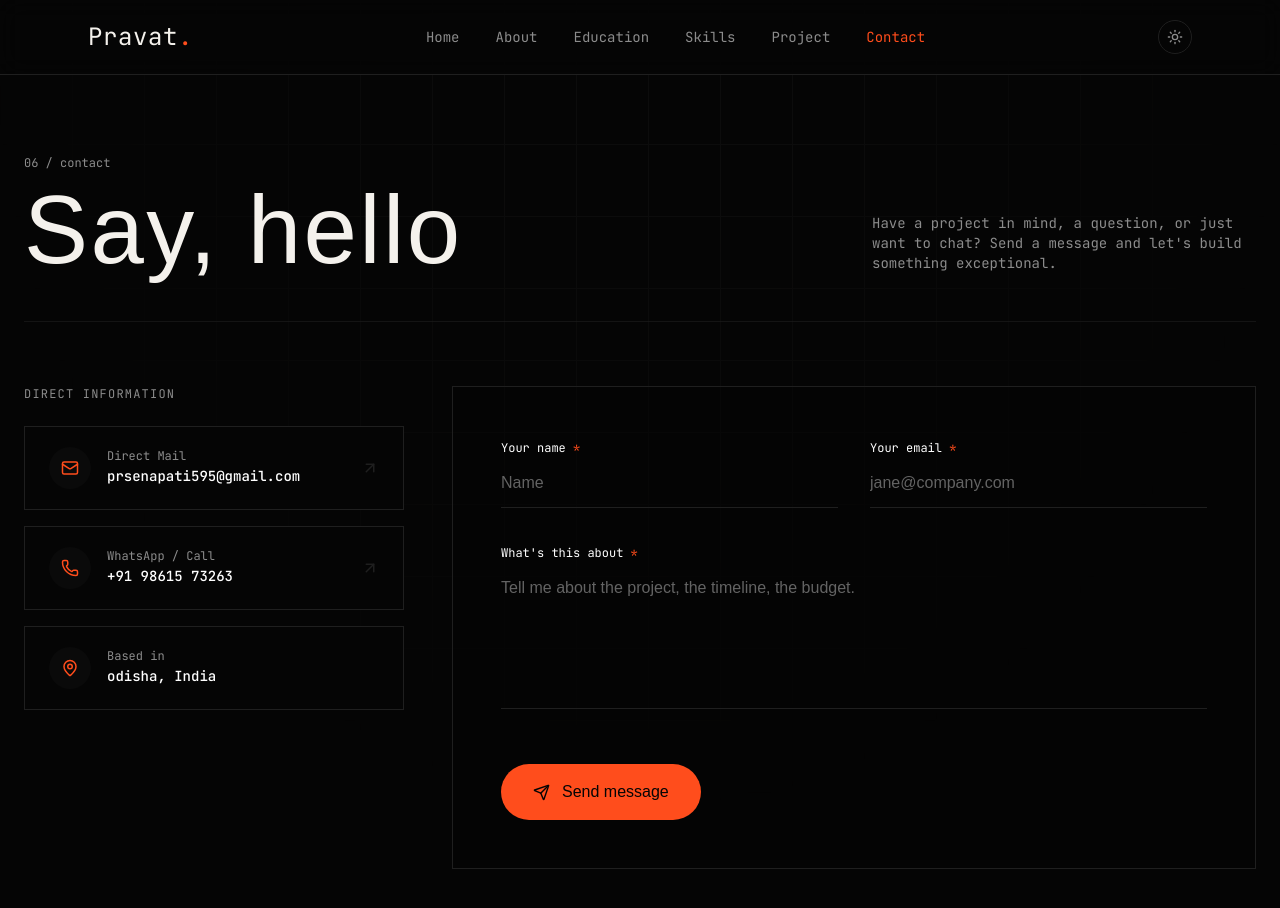
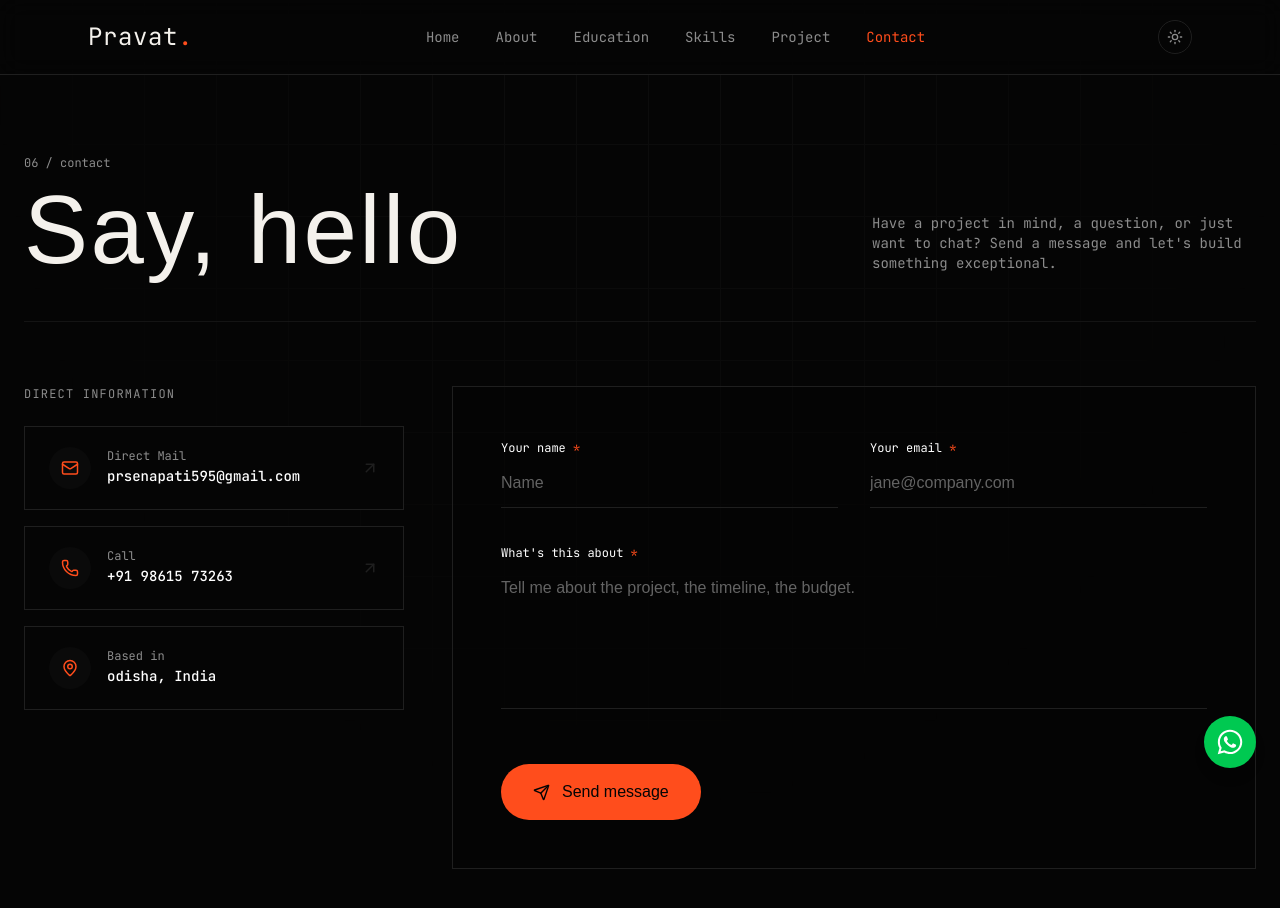
Before and after one commit to Prsenapati09/myportfolio, a React (Vite) app: page /Contact in a window 1280 px wide. Shown: the top 908 px of the page. Built offline with nearby package versions, Linux system fonts and the light colour scheme.

Commit message:
Fix the icon

```diff
--- a/package.json
+++ b/package.json
@@ -15,7 +15,7 @@
     "motion": "^12.38.0",
     "react": "^19.1.1",
     "react-dom": "^19.1.1",
-    "react-icons": "^5.5.0",
+    "react-icons": "^5.7.0",
     "react-router": "^7.13.0",
     "tailwindcss": "^4.1.18"
   },
--- /dev/null
+++ b/public/google27970f21b5faea0f.html
@@ -0,0 +1 @@
+google-site-verification: google27970f21b5faea0f.html
--- a/src/App.jsx
+++ b/src/App.jsx
@@ -8,6 +8,7 @@ import Skill from './pages/Skills'
 import Projects from './pages/Project'
 import Contact from './pages/Contact'
 import Education from './pages/Education'
+import WhatappButton from './component/Whatsappbutton'
 
 const App = () => {
   const router = createBrowserRouter([
@@ -17,6 +18,7 @@ const App = () => {
       <>
       <Navbar/>
       <Home/>
+      <WhatappButton/>
       <Footer/>
       </>
     },
@@ -26,6 +28,7 @@ const App = () => {
       <>
       <Navbar/>
       <About/>
+      <WhatappButton/>
       <Footer/>
       </>
     },
@@ -35,6 +38,7 @@ const App = () => {
       <>
       <Navbar/>
       <Education/>
+      <WhatappButton/>
       <Footer/>
       </>
     },
@@ -44,6 +48,7 @@ const App = () => {
       <>
       <Navbar/>
       <Skill/>
+      <WhatappButton/>
       <Footer/>
       </>
     },
@@ -53,6 +58,7 @@ const App = () => {
       <>
       <Navbar/>
       <Projects/>
+      <WhatappButton/>
       <Footer/>
       </>
     },
@@ -62,6 +68,7 @@ const App = () => {
       <>
       <Navbar/>
       <Contact/>
+      <WhatappButton/>
       <Footer/>
       </>
     }
--- /dev/null
+++ b/src/component/Whatsappbutton.jsx
@@ -0,0 +1,22 @@
+import { FaWhatsapp } from 'react-icons/fa';
+
+const PHONE = "919876543210"; // replace with your number
+const MESSAGE = "Hi Pravat, I visited your portfolio and wanted to connect with you!"
+
+const WhatsApp = () => {
+  const link = `https://wa.me/${PHONE}?text=${encodeURIComponent(MESSAGE)}`;
+
+  return (
+    <a
+      href={link}
+      target="_blank"
+      rel="noopener noreferrer"
+      aria-label="Chat on WhatsApp"
+      className="fixed bottom-8 right-6 z-50 flex h-13 w-13 items-center justify-center rounded-full bg-green-500 text-white shadow-lg transition hover:scale-110 hover:bg-green-600"
+    >
+      <FaWhatsapp size={28} />
+    </a>
+  );
+};
+
+export default WhatsApp;
--- a/src/pages/Contact.jsx
+++ b/src/pages/Contact.jsx
@@ -4,7 +4,7 @@ import { Send, Mail, Phone, MapPin, ArrowUpRight } from "lucide-react";
 
 const details = [
   { icon: Mail, label: "prsenapati595@gmail.com", href: "mailto:you@email.com", sub: "Direct Mail" },
-  { icon: Phone, label: "+91 98615 73263", href: "tel:+91 9861573263", sub: "WhatsApp / Call" },
+  { icon: Phone, label: "+91 98615 73263", href: "tel:+91 9861573263", sub: "Call" },
   { icon: MapPin, label: "odisha, India", href: null, sub: "Based in" },
 ];
 
--- a/src/pages/Home.jsx
+++ b/src/pages/Home.jsx
@@ -2,7 +2,10 @@
 import { Link } from "react-router";
 import { ArrowDownRight } from "lucide-react";
 
+const PHONE = "919861573263"; // replace with your number
+const MESSAGE = "Hi, I saw your portfolio and would like to connect.";
 export default function Home() {
+  const link = `https://wa.me/${PHONE}?text=${encodeURIComponent(MESSAGE)}`;
   return (
     <div className="relative z-10">
       <section className="mx-auto max-w-6xl px-6 pt-16 pb-24">
@@ -47,6 +50,7 @@ export default function Home() {
               className="transition-transform duration-300 group-hover:translate-y-1"
             />
           </Link>
+
         </div>
       </section>
 
```
Also changed, not shown: 1 other file (tests, documents, lock files or other folders).
